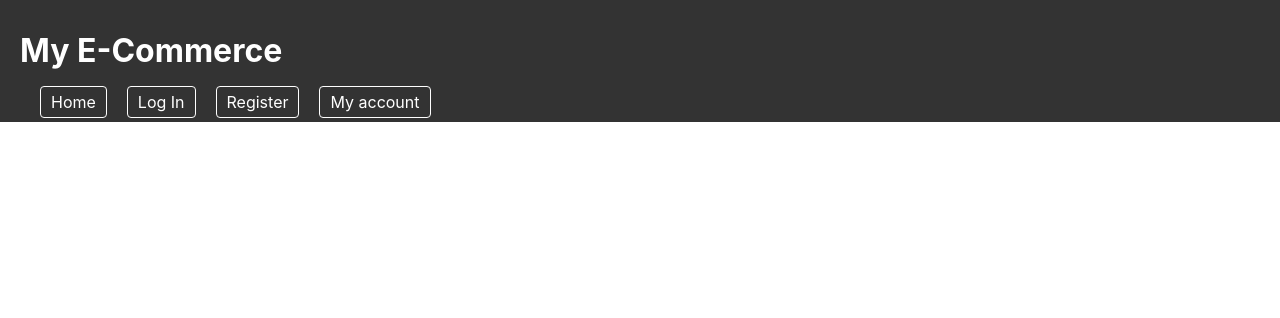
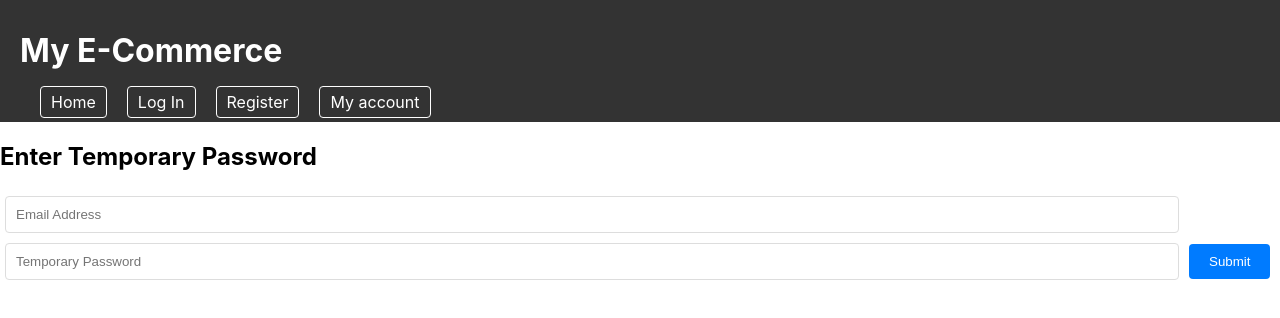
Before and after one commit to marcelmroz/e-commerce-frontend, a React (Create React App) app: page /reset-password in a window 1280 px wide. Shown: the top 318 px of the page. Built offline with nearby package versions, Linux system fonts and the light colour scheme.

Commit message:
add form for setting new password

```diff
--- a/src/Routes.js
+++ b/src/Routes.js
@@ -11,6 +11,7 @@ import RegisterPage from './pages/RegisterPage';
 import CustomerDetails from './pages/CustomerDetail';
 import CustomerManagement from './components/CustomerManagement';
 import ProductManagement from './components/ProductManagement';
+import ResetPasswordPage from './pages/ResetPasswordPage';
 
 const RoutesComponent = () => {
   return (
@@ -26,6 +27,7 @@ const RoutesComponent = () => {
       <Route path="/customer-details/:id" element={<CustomerDetails />} />
       <Route path="/customer-management" element={<CustomerManagement />} />
       <Route path="/product-management" element={<ProductManagement />} />
+      <Route path="/reset-password" element={<ResetPasswordPage />} />
 
     </Routes>
   );
--- a/src/pages/LoginPage.js
+++ b/src/pages/LoginPage.js
@@ -5,7 +5,7 @@ import '../styles/LoginPage.css';
 const LoginPage = () => {
   const [emailAddress, setEmailAddress] = useState('');
   const [password, setPassword] = useState('');
-  const [popupMessage, setPopupMessage] = useState(''); // popup for both success and error
+  const [popupMessage, setPopupMessage] = useState('');
   const navigate = useNavigate();
 
   const handleSubmit = async (event) => {
@@ -46,16 +46,7 @@ const LoginPage = () => {
   };
 
   const handleForgotPassword = async () => {
-    try {
-      const response = await fetch(`http://localhost:8080/api/customers/forgot-password?emailAddress=${emailAddress}`, {
-        method: 'POST'
-      });
-      const message = await response.text();
-      setPopupMessage(message);
-      setTimeout(() => setPopupMessage(''), 5000);
-    } catch (error) {
-      console.error('Forgot Password error:', error);
-    }
+    navigate('/reset-password', { state: { emailAddress } });
   };
 
   return (
--- /dev/null
+++ b/src/pages/ResetPasswordPage.js
@@ -0,0 +1,83 @@
+import React, { useState } from 'react';
+import { useNavigate } from 'react-router-dom';
+
+const ResetPasswordPage = () => {
+  const [tempPassword, setTempPassword] = useState('');
+  const [newPassword, setNewPassword] = useState('');
+  const [emailAddress, setEmailAddress] = useState('');
+  const [showNewPasswordForm, setShowNewPasswordForm] = useState(false);
+  const navigate = useNavigate();
+
+  useState(() => {
+    if (location.state?.emailAddress) {
+      setEmailAddress(location.state.emailAddress);
+    }
+  }, [location.state]);
+
+  const handleTempPasswordSubmit = async (event) => {
+    event.preventDefault();
+    // Verify the temporary password here (you might need an API endpoint for this)
+    // If verification is successful:
+    setShowNewPasswordForm(true);
+  };
+
+  const handleNewPasswordSubmit = async (event) => {
+    event.preventDefault();
+    try {
+      const response = await fetch('http://localhost:8080/api/customers/update-password', {
+        method: 'POST',
+        headers: {
+          'Content-Type': 'application/json',
+        },
+        body: JSON.stringify({
+          emailAddress,
+          newPassword,
+        }),
+      });
+
+      if (response.ok) {
+        navigate('/login');
+      } else {
+        throw new Error('Failed to update password');
+      }
+    } catch (error) {
+      console.error('Password update failed:', error);
+    }
+  };
+
+  return (
+    <div>
+      {!showNewPasswordForm ? (
+        <form onSubmit={handleTempPasswordSubmit}>
+          <h2>Enter Temporary Password</h2>
+          <input
+            type="email"
+            placeholder="Email Address"
+            value={emailAddress}
+            onChange={(e) => setEmailAddress(e.target.value)}
+          />
+          <input
+            type="password"
+            placeholder="Temporary Password"
+            value={tempPassword}
+            onChange={(e) => setTempPassword(e.target.value)}
+          />
+          <button type="submit">Submit</button>
+        </form>
+      ) : (
+        <form onSubmit={handleNewPasswordSubmit}>
+          <h2>Set New Password</h2>
+          <input
+            type="password"
+            placeholder="New Password"
+            value={newPassword}
+            onChange={(e) => setNewPassword(e.target.value)}
+          />
+          <button type="submit">Update Password</button>
+        </form>
+      )}
+    </div>
+  );
+};
+
+export default ResetPasswordPage;
```
